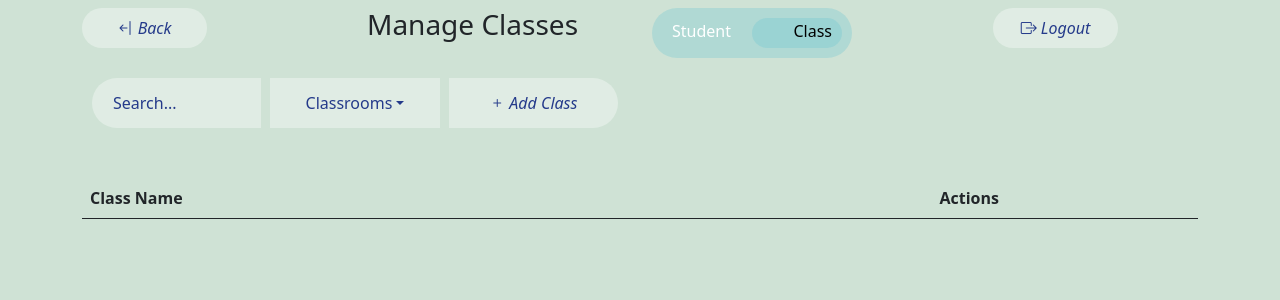
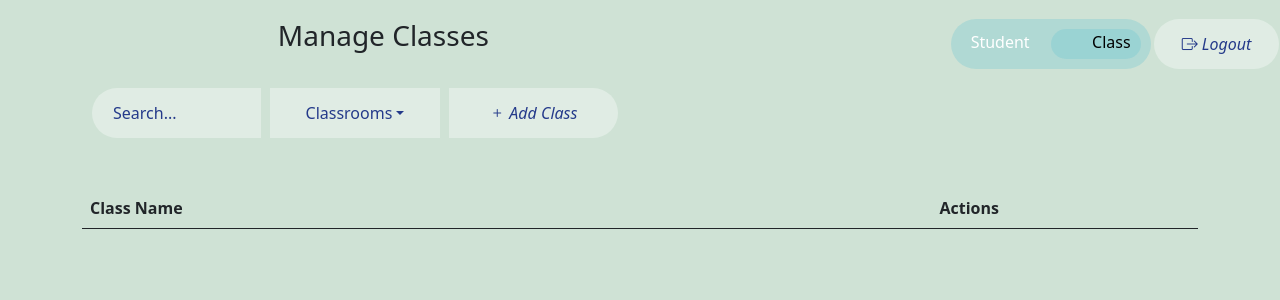
Before and after one commit to notpest/face-attendance, a Flask app: page /classm in a window 1280 px wide. Shown: the top 300 px of the page. Run offline with Flask 3, Linux system fonts and the light colour scheme; data that the repository does not hold is empty; some libraries are stand-ins or nearby versions.

Commit message:
updated front end

```diff
--- a/app.py
+++ b/app.py
@@ -83,7 +83,10 @@ def verify(img):
     imgS = cv2.cvtColor(imgS, cv2.COLOR_BGR2RGB)
     faces_in_frame = face.face_locations(imgS)
     if len(faces_in_frame)==0:
-        return "Face not in frame"
+        success = "False"
+        message = "Face not in Frame"
+        response = {"success": success, "message": message}
+        return response
     encoded_faces = face.face_encodings(imgS, faces_in_frame)
     for encode_face, faceloc in zip(encoded_faces,faces_in_frame):
         matches = face.compare_faces(encode, encode_face)
@@ -97,11 +100,15 @@ def verify(img):
             timestamp = datetime.now().strftime("%Y-%m-%d %H:%M:%S")
             name = str(name)
             name = name[2:len(name)-3]
-
-            # Return the customized greeting message
-            return f"Welcome {name}, attendance marked at {timestamp}"
+            success = "True"
+            message = f"Welcome {name}! Your attendance has been marked at {timestamp}."
+            response = {"success": success, "message": message}
+            return response
         else:
-            return "Unrecognised"
+            success = "False"
+            message = "Unrecognized! Retake"
+            response = {"success": success, "message": message}
+            return response
 
 def mark_attendance(name):
     try:
--- a/static/style.css
+++ b/static/style.css
@@ -64,6 +64,7 @@
   display: flex;
   flex-direction: column;
   text-decoration: none;
+  align-items: center;
 }
 
 .C2{
@@ -94,7 +95,7 @@
     background: transparent;
     border: none;
     width: 125px;
-    height: 40px;
+    height: 50px;
     color: rgb(36, 58, 138) !important;
     border: 1px solid transparent;
     background: rgb(255 255 255 / 35%);
@@ -231,6 +232,7 @@
     position: relative;
     width: 200px;
     height: 50px;
+    right: -175px;
     border-radius: 25px;
   }
 
--- a/templates/admin.html
+++ b/templates/admin.html
@@ -11,8 +11,8 @@
     <style>
         .back-button {
             position: absolute;
-            top: 10px;
-            right: 10px;
+            top: 15px;
+            left: 15px;
             z-index: 1000;
         }
     </style>
@@ -21,7 +21,7 @@
     <section class="main-section">
         <div class="container">
             <div class="row">
-                <button id="backBtn" class="form-control2 back-button"> Back<i class="bi bi-arrow-bar-right"></i></button>
+                <button id="backBtn" class="form-control2 back-button"><i class="bi bi-arrow-bar-left"> Back</i></button>
             </div>
             <div class="row">
                 <div class="col-md-12 text-center">
--- a/templates/classm.html
+++ b/templates/classm.html
@@ -14,19 +14,34 @@
         .table-image {
             width: 100%;
         }
+        #row1 {
+            position: relative;
+            top: 15px;
+            left: 15px;
+            z-index: 1000;
+        }
+        #logoutBtn {
+            position: relative;
+            right: -10px;
+            z-index: 1000;
+            height: 50px
+        }
+        #heading {
+            position: relative;
+            z-index: 1000;
+            text-align: center;
+        }
     </style>
 </head>
 <body class="bg-I" style="background-color:rgba(97,162,117,0.3);">
-    <section class="dashboard-section">
-        <div class="container">
-            <div class="row mt-2">
-                <div class="col-md-3">
+    <div class="row mt-1" id="row1">
+        <!-- <div class="col-md-3">
             <button id="backBtn" class="form-control2 back-button"><i class="bi bi-arrow-bar-left"> Back</i></button>
+        </div> -->
+        <div class="col-md-7">
+            <h3 id="heading">Manage Classes</h3>
         </div>
-                <div class="col-md-3">
-                    <h3>Manage Classes</h3>
-                </div>
-                <div class="col-md-3 text-end form-control3">
+        <div class="col-md-2 text-end form-control3">
             <span class="switch">
                 <input type="checkbox" id="switcher">
                 <label for="switcher"></label>
@@ -35,6 +50,10 @@
         <div class="col-md-2 text-end">
             <button id="logoutBtn" class="form-control2"><i class="bi bi-box-arrow-right"> Logout</i> </button>
         </div>
+    </div>
+    <section class="dashboard-section">
+        <div class="container">
+            <div class="row mt-1">
                 <div class="col-md-6 text-end">
                     <div class="input-group mb-3">
                         <input type="text" id="searchInput" class="form-control" placeholder="Search...">
@@ -309,7 +328,7 @@
                     type: 'POST',
                     success: function(response) {
                         // Redirect to welcome.html
-                        window.location.href = '/';
+                        window.location.href = '/admin_login';
                     },
                     error: function(error) {
                         console.error("There was an error logging out:", error);
@@ -374,10 +393,10 @@
                     tbody.appendChild(row);
                 });
             }
-            document.getElementById('backBtn').addEventListener('click', function() {
-                // Redirect to welcome.html
-                window.location.href = '/admin_login';
-            });
+            // document.getElementById('backBtn').addEventListener('click', function() {
+            //     // Redirect to welcome.html
+            //     window.location.href = '/admin_login';
+            // });
 
             const switcher = document.getElementById('switcher');
             switcher.addEventListener('change', () => {
@@ -460,16 +479,6 @@
             $(document).ready(function(){
                 $('.dropdown-toggle').dropdown();
             });
-
-            document.getElementById('flexSwitchCheckDefault').addEventListener('change', function() {
-                if (this.checked) {
-                    // If the switch is turned on, go to welcome.html
-                    window.location.href = "classm";
-                } else {
-                    // If the switch is turned off, go to cam.html
-                    window.location.href = "dashboard";
-                }
-            });
     </script>
 </body>
 </html>
--- a/templates/welcome.html
+++ b/templates/welcome.html
@@ -9,7 +9,7 @@
 </head>
 <body class="cc-1" style="background-color:rgba(97,162,117,0.3);">
     <div class="C1 row-md-1">
-        <img src=" static/images/TAG_logo.png" alt="">
+        <img src=" static/images/TAG_logo.png" style="height:250px; width:250px; margin-bottom:20px;" alt="">
         <button id="adminButton" class="form-control" onclick="location.href='{{ url_for('admin_login') }}'" class="btn btn-primary mb-3">Admin Login</button>
         <button id="userButton" class="form-control" onclick="location.href='{{ url_for('user_login') }}'" class="btn btn-secondary">User Login</button>
     </div>
```
Also changed, not shown: templates/dashboard.html (+33 -25 lines), templates/user.html (+69 -55 lines), static/images/TAG_logo backup2.png (added), static/images/TAG_logo.png. Lines whose indentation alone changed are shown as unchanged.
